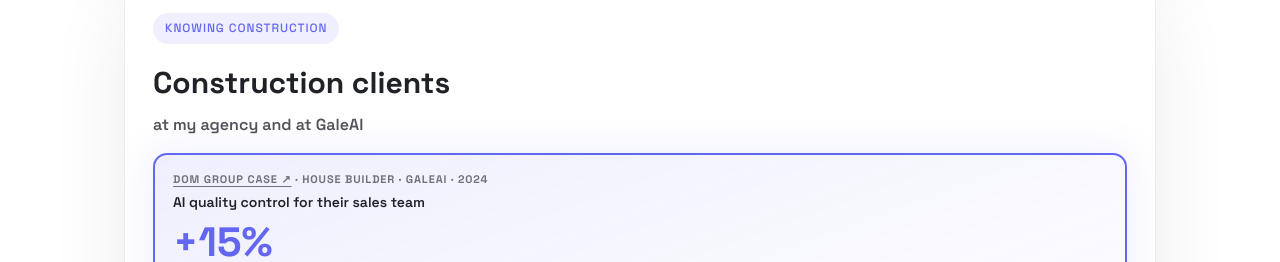
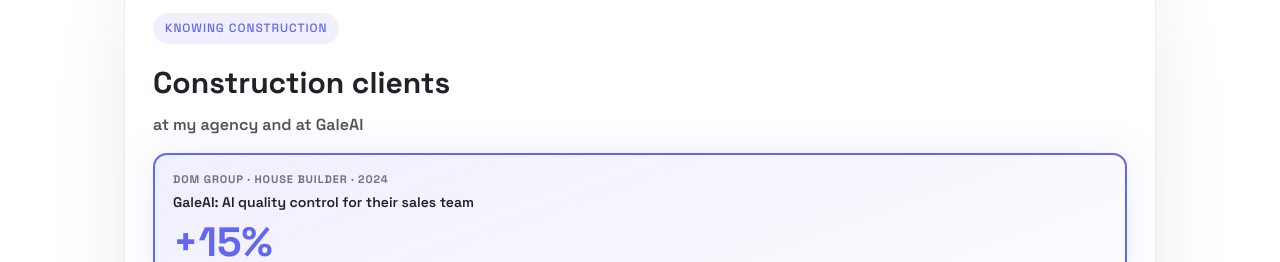
Before and after one commit to pavelkokora-oss/pavel-x-pillar, a plain HTML site: page index.html in a window 1280 px wide. Shown: the part 1630-1892 px from the top of the page. Drawn offline with Linux system fonts and the light colour scheme.

Commit message:
Remove case link

```diff
--- a/index.html
+++ b/index.html
@@ -347,7 +347,7 @@
       <div class="half">
         <span class="half-tag">Knowing construction</span>
         <h3>Construction clients</h3>
-        <p class="half-role">at my agency and at GaleAI</p><div class="half-num multi hl"><small><a class="half-link" href="http://gale.ai.tilda.ws/cases/domgroup" target="_blank" rel="noopener">Dom Group case ↗</a> · house builder · GaleAI · 2024</small><em class="num-role">AI quality control for their sales team</em><b>+15%</b><span>conversion to a sales meeting, 4 months after launch. <strong>Qualified leads: +3 pp.</strong></span></div>
+        <p class="half-role">at my agency and at GaleAI</p><div class="half-num multi hl"><small>Dom Group · house builder · 2024</small><em class="num-role">GaleAI: AI quality control for their sales team</em><b>+15%</b><span>conversion to a sales meeting, 4 months after launch. <strong>Qualified leads: +3 pp.</strong></span></div>
         <ul><li>My agency: ads and websites for construction companies.</li></ul>
       </div>
     </div>
```
